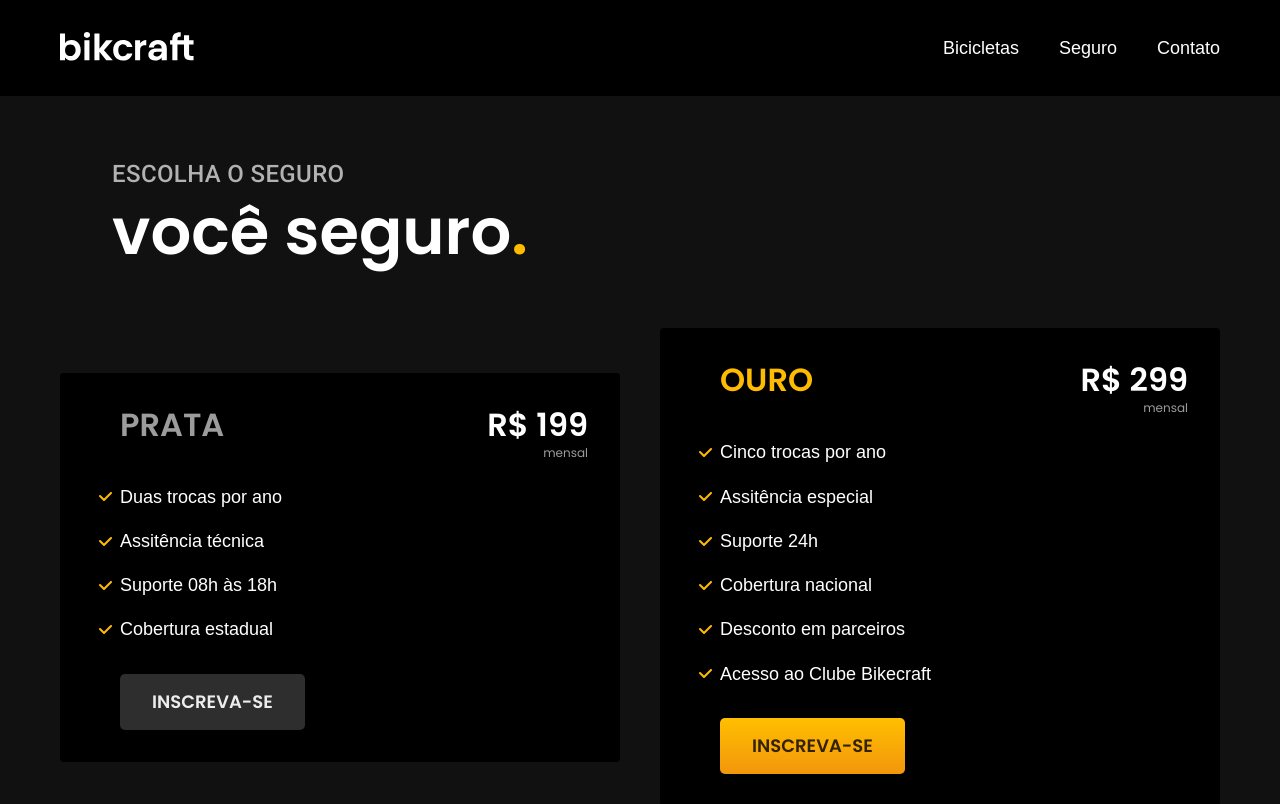
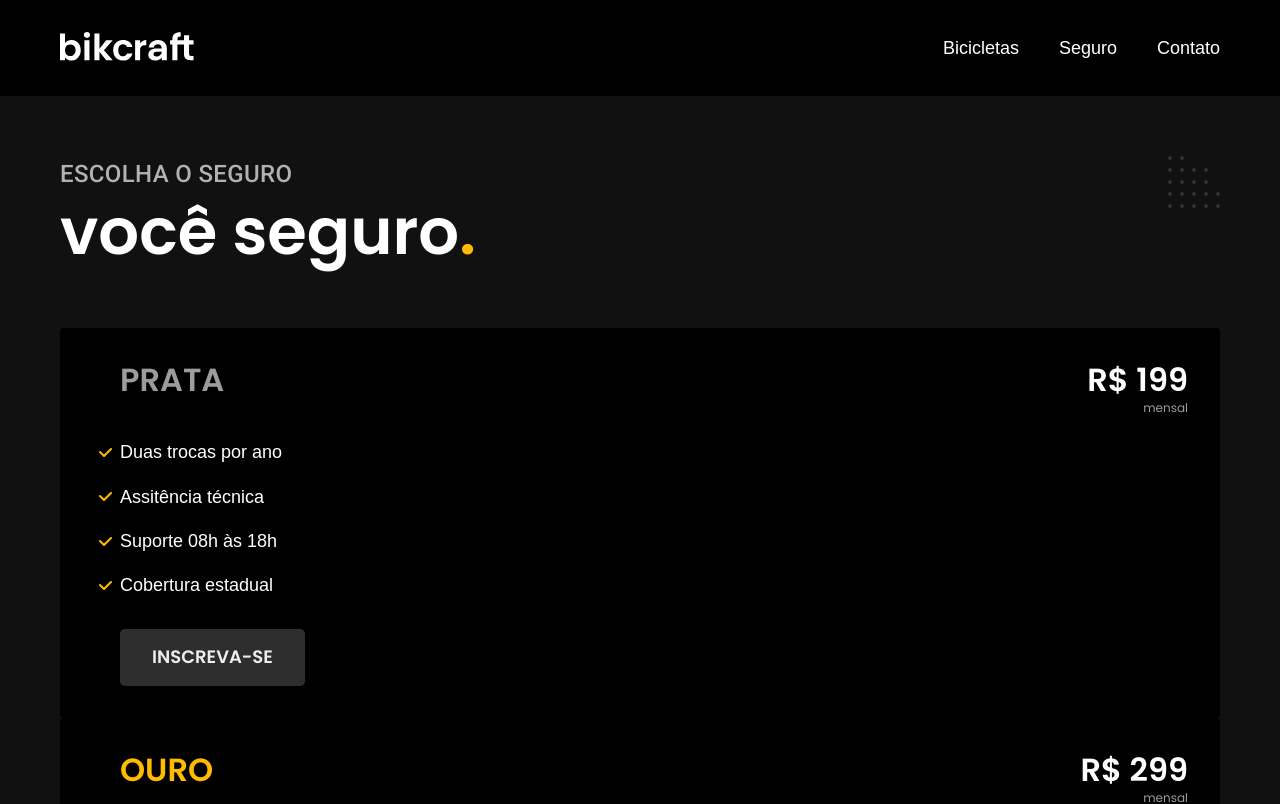
Before and after one commit to i4n-v/Bikcraft, a React (Vite) app: page /seguros in a window 1280 px wide. Shown: the top 804 px of the page. Built offline with nearby package versions, Linux system fonts and the light colour scheme.

Commit message:
Adding decorations

```diff
--- a/src/components/Cards/InformationBikeCard/index.tsx
+++ b/src/components/Cards/InformationBikeCard/index.tsx
@@ -2,6 +2,7 @@ import React from "react";
 import styled from "styled-components";
 import type { IImageElement } from "../../../types/interfaces/html";
 import { LinkButton } from "../../Buttons";
+import topRight from "../../../assets/svg/decorations/top-right.svg";
 
 type IFeature = {
   icon: JSX.Element;
@@ -34,6 +35,7 @@ const CardContainer = styled.div`
     grid-template-columns: 1fr 1fr;
     gap: 40px;
     padding: 60px 20px;
+    background: url(${topRight}) no-repeat top 40px right 20px;
   }
 
   @media (max-width: 800px) {
--- a/src/components/PageTitle/index.tsx
+++ b/src/components/PageTitle/index.tsx
@@ -1,5 +1,6 @@
 import React from "react";
 import styled from "styled-components";
+import topRight from "../../assets/svg/decorations/top-right.svg";
 
 type PageTitleProps = {
   title?: string;
@@ -11,6 +12,10 @@ export type { PageTitleProps };
 const TitleContainer = styled.div`
   background: var(--c11);
   padding: 60px 20px;
+
+  > div {
+    background: url(${topRight}) no-repeat top right 20px;
+  }
 
   > div > p {
     color: var(--c05);
--- a/src/pages/Budgets/index.tsx
+++ b/src/pages/Budgets/index.tsx
@@ -8,6 +8,8 @@ import { BudgetCard } from "../../components/Cards";
 import nimbus from "../../assets/img/bikes/nimbus.jpg";
 import magic from "../../assets/img/bikes/magic.jpg";
 import nebula from "../../assets/img/bikes/nebula.jpg";
+import bottomLeft from "../../assets/svg/decorations/bottom-left.svg";
+import bottomRight from "../../assets/svg/decorations/bottom-right.svg";
 
 const GlobalStyle = createGlobalStyle`
   body {
@@ -49,7 +51,7 @@ const FormContainer = styled.form`
 `;
 
 const Product = styled.div`
-  background: var(--c12);
+  background: var(--c12) url(${bottomLeft}) no-repeat bottom 20px left 20px;
   padding: 60px;
   border-radius: 5px 0px 0px 5px;
   display: grid;
@@ -77,6 +79,7 @@ const Product = styled.div`
 
   @media (max-width: 800px) {
     border-radius: 5px 5px 0px 0px;
+    background: var(--c12);
   }
 
   @media (max-width: 400px) {
@@ -85,7 +88,7 @@ const Product = styled.div`
 `;
 
 const Datas = styled.div`
-  background: var(--w);
+  background: var(--w) url(${bottomRight}) no-repeat bottom 20px right 20px;
   border-radius: 0px 5px 5px 0px;
   display: grid;
   grid-template-columns: 1fr 1fr;
@@ -107,6 +110,7 @@ const Datas = styled.div`
 
   @media (max-width: 800px) {
     border-radius: 0px 0px 5px 5px;
+    background: var(--w);
   }
 
   @media (max-width: 600px) {
--- a/src/pages/Contact/index.tsx
+++ b/src/pages/Contact/index.tsx
@@ -11,6 +11,8 @@ import email from "../../assets/svg/icons/email.svg";
 import cellphone from "../../assets/svg/icons/cellphone.svg";
 import rj from "../../assets/img/stores/rj.jpg";
 import sp from "../../assets/img/stores/sp.jpg";
+import bottomLeft from "../../assets/svg/decorations/bottom-left.svg";
+import bottomRight from "../../assets/svg/decorations/bottom-right.svg";
 import { ReactComponent as Instagram } from "../../assets/svg/social/instagram-p.svg";
 import { ReactComponent as Facebook } from "../../assets/svg/social/facebook-p.svg";
 import { ReactComponent as Youtube } from "../../assets/svg/social/youtube-p.svg";
@@ -39,7 +41,7 @@ const ContactContainer = styled.div`
 `;
 
 const ContactSection = styled.section`
-  background: var(--c12);
+  background: var(--c12) url(${bottomLeft}) no-repeat bottom 20px left 20px;
   border-radius: 5px 0px 0px 5px;
 
   > h2 {
@@ -95,6 +97,7 @@ const ContactSection = styled.section`
 
   @media (max-width: 800px) {
     border-radius: 5px 5px 0px 0px;
+    background: var(--c12);
 
     address, > h2 {
       margin-bottom: 32px;
@@ -107,7 +110,7 @@ const ContactSection = styled.section`
 `;
 
 const FormSection = styled.section`
-  background: var(--w);
+  background: var(--w) url(${bottomRight}) no-repeat bottom 20px right 20px;
   border-radius: 0px 5px 5px 0px;
 
   > form {
@@ -122,6 +125,7 @@ const FormSection = styled.section`
 
   @media (max-width: 800px) {
     border-radius: 0px 0px 5px 5px;
+    background: var(--w);
   }
 
   @media (max-width: 600px) {
--- a/src/pages/Home/index.tsx
+++ b/src/pages/Home/index.tsx
@@ -10,6 +10,8 @@ import testimonialImage from "../../assets/img/photos/testimonial.jpg";
 import magicHomeImage from "../../assets/img/bikes/magic-home.jpg";
 import nimbusHomeImage from "../../assets/img/bikes/nimbus-home.jpg";
 import nebulaHomeImage from "../../assets/img/bikes/nebula-home.jpg";
+import bottomLeft from "../../assets/svg/decorations/bottom-left.svg";
+import bottomRightP from "../../assets/svg/decorations/bottom-right-p.svg";
 import { ReactComponent as Eletrical } from "../../assets/svg/icons/eletrical.svg";
 import { ReactComponent as Searcher } from "../../assets/svg/icons/searcher.svg";
 import { ReactComponent as Caravan } from "../../assets/svg/partners/caravan.svg";
@@ -22,7 +24,7 @@ import { ReactComponent as Surfbot } from "../../assets/svg/partners/surfbot.svg
 import { ReactComponent as Wildbeast } from "../../assets/svg/partners/wildbeast.svg";
 
 const Introduction = styled.main`
-  background-color: var(--c12);
+  background: var(--c12) url(${bottomLeft}) no-repeat bottom 160px left 20px;
   color: var(--w);
   box-shadow: inset 0 -120px var(--w);
 
@@ -248,7 +250,7 @@ const Partners = styled.section`
 const Testimony = styled.section`
   display: grid;
   grid-template-columns: 1fr 1fr;
-  background: var(--p01);
+  background: var(--p01) url(${bottomRightP}) no-repeat bottom 40px right 40px;;
   overflow: hidden;
 
   img {
@@ -256,6 +258,12 @@ const Testimony = styled.section`
     height: 100%;
     object-fit: cover;
     border-radius: 0px;
+  }
+
+  @media (min-width: 1200px) {
+    img {
+      max-height: 520px;
+    }
   }
 
   @media (max-width: 800px) {
--- a/src/pages/Insurance/index.tsx
+++ b/src/pages/Insurance/index.tsx
@@ -14,7 +14,7 @@ import { ReactComponent as Sustentable } from "../../assets/svg/icons/sustentabl
 const InsuranceContainer = styled.article`
   background: var(--c11);
 
-  > div {
+  #container {
     padding-bottom: 60px;
     display: grid;
     grid-template-columns: 1fr 1fr;
@@ -23,7 +23,7 @@ const InsuranceContainer = styled.article`
   }
 
   @media (max-width: 800px) {
-    > div {
+    #container {
       grid-template-columns: 1fr;
     }
   }
@@ -123,7 +123,7 @@ const Insurance = () => {
         <title>Seguros | Bikcraft</title>
       </Helmet>
 
-      <InsuranceContainer>
+      <InsuranceContainer id="container">
         <PageTitle title="você seguro" subtitle="escolha o seguro" />
         <div className="container">
           <InsuranceCard
```
